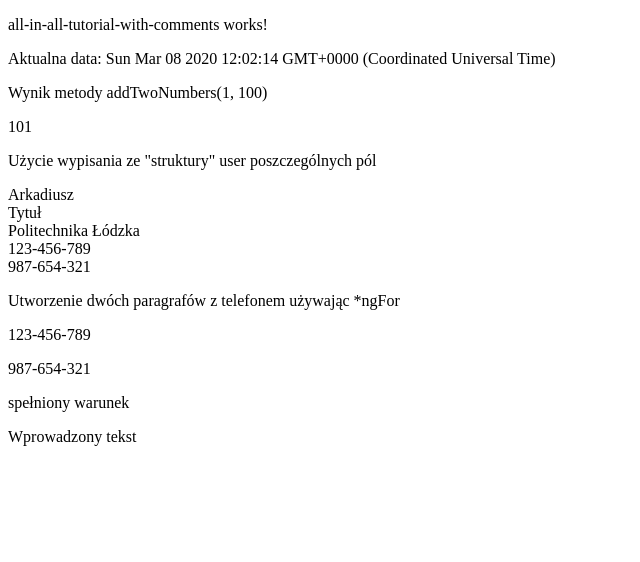
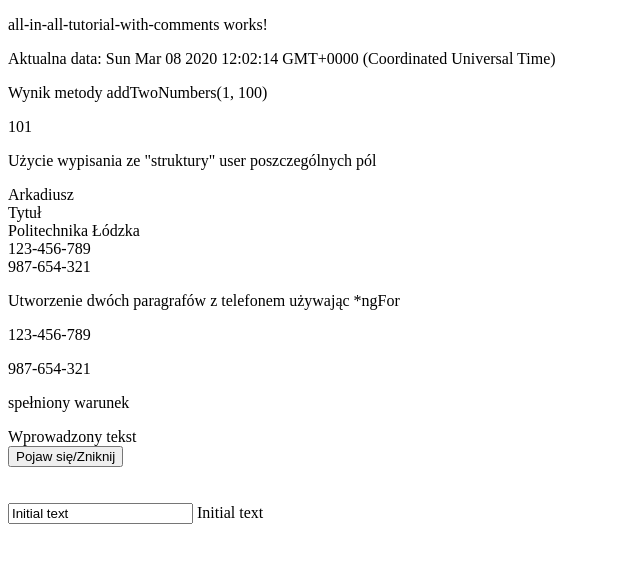
Before and after one commit to AKrupaa/Angular_Python_RPI_CAR, an Angular app in the folder Angular/AngularApplication/: page / in a window 1280 px wide. Shown: the top 562 px of the page, without its empty margins (0-640 px from the left). Built offline with nearby package versions, Linux system fonts and the light colour scheme.

Commit message:
Wykorzystanie eventow, Two way data binding with ngModel

```diff
--- a/Angular/AngularApplication/src/app/all-in-all-tutorial-with-comments/all-in-all-tutorial-with-comments.component.html
+++ b/Angular/AngularApplication/src/app/all-in-all-tutorial-with-comments/all-in-all-tutorial-with-comments.component.html
@@ -44,3 +44,28 @@
 <!-- inputedTextToDisplay łączy się z app.component.html oraz z Using @Input -> plik .ts-->
 <!-- Using @Input -->
 {{ inputedTextToDisplay }}
+
+<br>
+<!-- tekst, który znika i pojawia się -->
+<!-- wykorzystanie eventów -->
+<button (click)="toggleCollapse()">Pojaw się/Zniknij</button>
+<div *ngIf="!isCollapsed">
+    królik
+</div>
+
+<br><br><br>
+<!-- Two way data binding with ngModel, sprawdz również app.module.ts -->
+<!-- [] oznacza aby poszukiwać zmiennej "intputedText" w komponencie -->
+<!-- działa tylko w jedną strone - odczytuje  -->
+
+<!-- <input type="text" [ngModel]="inputedText">  -->
+
+<!-- natomiast [()] działa w dwie strony ;) -->
+
+<!-- kojarzysz (click) ?
+    działało na property w komponencie dopiero po wykonaniu czynnosci - czyli kliknieciu
+    [] dziła tylko w chwili wygenerowania, czyli pobiera z komponentu i już
+    combo [()] pozwala na komunikację w dwie strony :-)
+-->
+<input type="text" [(ngModel)]="inputedText">
+{{ inputedText }}
--- a/Angular/AngularApplication/src/app/all-in-all-tutorial-with-comments/all-in-all-tutorial-with-comments.component.ts
+++ b/Angular/AngularApplication/src/app/all-in-all-tutorial-with-comments/all-in-all-tutorial-with-comments.component.ts
@@ -74,20 +74,13 @@ export class AllInAllTutorialWithCommentsComponent implements OnInit {
   // sprawdź plik app.component.html
   // warto zajrzeć również pod ngOnInit()
 
+  // wykorzystywanie eventów
+  isCollapsed: boolean = true;
 
-  // dalsza zabawa, dodanie modelu User -> plik ./user.model.ts
-  // userO: any;
-  // @Input('user') userObj: User;
+  toggleCollapse() {
+    this.isCollapsed = !this.isCollapsed;
+  }
 
-  // printUserObj() {
-  //   this.userO = {
-  //     name: this.userObj.name,
-  //     designation: this.userObj.designation,
-  //     address: this.userObj.address,
-  //     phone: this.userObj.phone
-  //   }
-  //   };
-
-  // }
-
+  // Two way data binding with ngModel, sprawdz również app.module.ts
+  inputedText: string = "Initial text";
 }
```
Also changed, not shown: Angular/AngularApplication/src/app/app.module.ts (+10 -5 lines).
